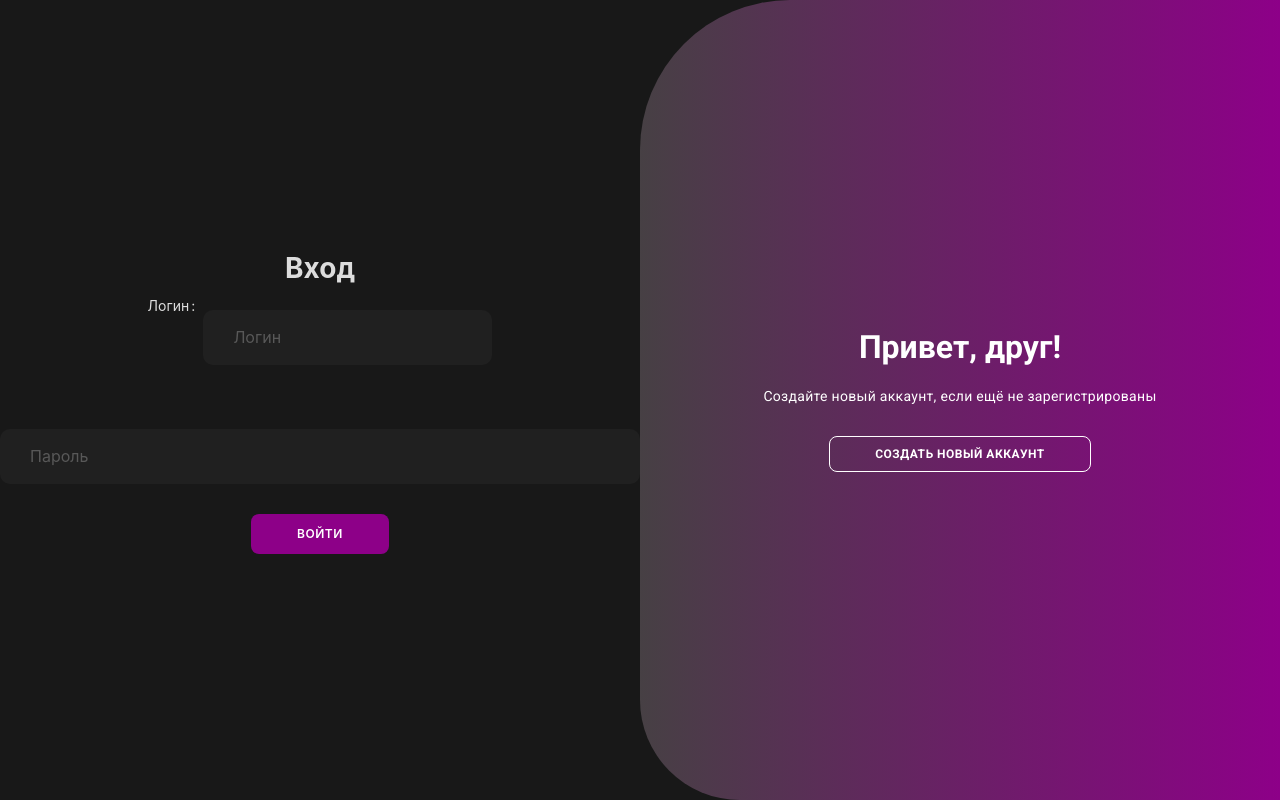
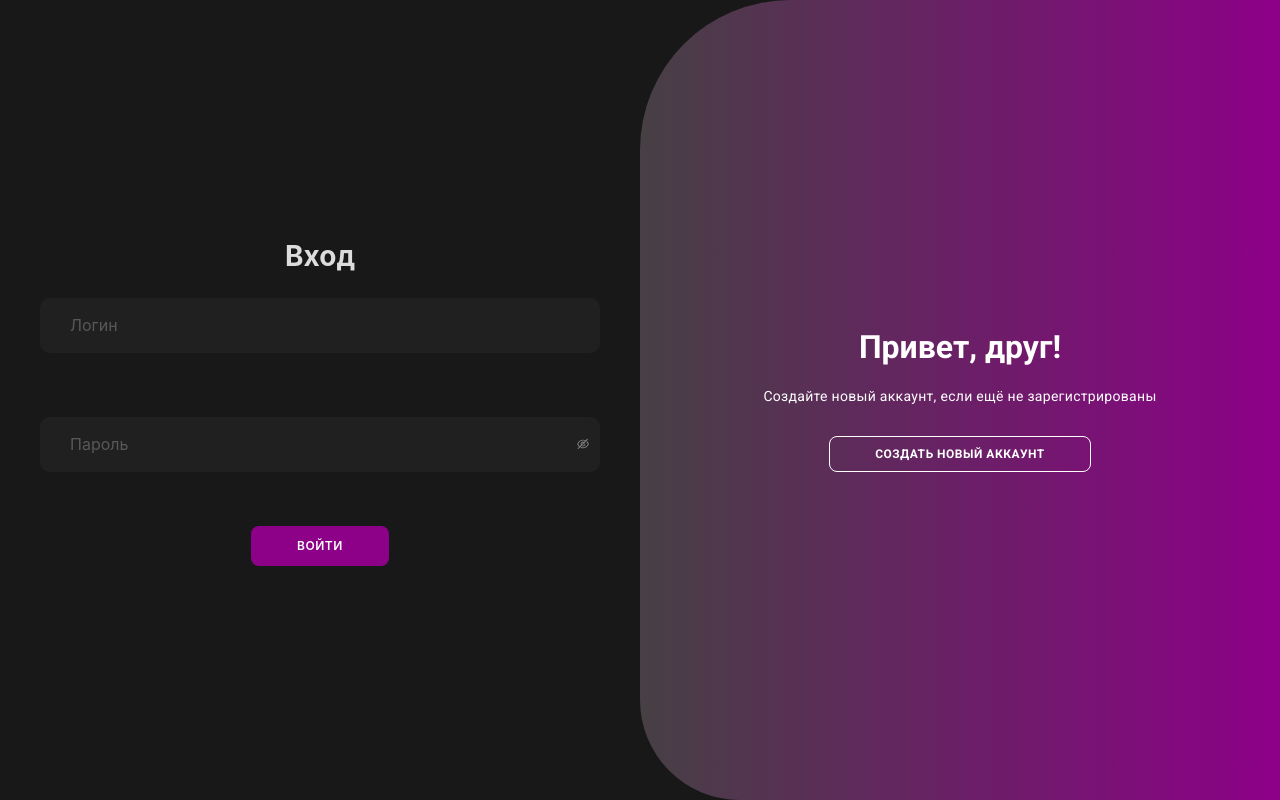
Before and after one commit to papper-ai/Papper-web, a React app: page / in a window 1280 px wide. Built offline with nearby package versions, Linux system fonts and the light colour scheme.

Commit message:
Add validation in auth forms

```diff
--- a/src/features/AuthForm/ui/FormContainer/FormContainer.scss
+++ b/src/features/AuthForm/ui/FormContainer/FormContainer.scss
@@ -12,6 +12,7 @@ form{
     top: 0;
     height: 100%;
     transition: all 0.6s ease-in-out;
+    padding: 0 40px;
 }
 .sign-in{
     left: 0;
@@ -25,3 +26,7 @@ form{
     opacity: 0;
     z-index: 1;
 }
+
+.formItem{
+    width: 100%;
+}
--- a/src/features/AuthForm/ui/FormContainer/FormContainer.tsx
+++ b/src/features/AuthForm/ui/FormContainer/FormContainer.tsx
@@ -1,5 +1,6 @@
 import "./FormContainer.scss"
 import { Form } from "antd"
+import FormItem from "antd/es/form/FormItem"
 import { memo, useCallback } from "react"
 import { useSelector } from "react-redux"
 import { useNavigate } from "react-router-dom"
@@ -81,13 +82,29 @@ export const FormContainer = memo((props: FormContainerProps) => {
                 <span>{description}</span>
                 {isSignUp && (
                     <>
-                        <FormInput value={secret} onChange={onChangeSecret} type="text" placeholder="Секретный ключ" />
+                        <Form.Item className="formItem" name="secret" rules={[{ required: true, message: "Поле обязательно для заполнения" }]}>
+                            <FormInput value={secret} onChange={onChangeSecret} type="text" placeholder="Секретный ключ" />
+                        </Form.Item>
                     </>
                 )}
-                <Form.Item label="Логин" >
+                <Form.Item className="formItem" name="login"
+                    rules={[{ required: true, message: "Поле обязательно для заполнения" },
+                        { min: 3, message: "Минимальная длина 3 символа" },
+                        { max: 32, message: "Максимальная длина 32 символа" }]}
+                >
                     <FormInput value={isSignUp ? registerLogin : login} onChange={onChangeLogin} type="text" placeholder="Логин" />
                 </Form.Item>
-                <FormInput value={isSignUp ? registerPassword : password} onChange={onChangePassword} type="password" placeholder="Пароль" />
+                <Form.Item className="formItem" name="password"
+                    rules={[{ required: true, message: "Поле обязательно для заполнения" },
+                        { min: 3, message: "Минимальная длина 3 символа" },
+                        { max: 32, message: "Максимальная длина 32 символа" },
+                        { pattern: /(?=.*[a-z])/, message: "Пароль должен содержать хотя бы одну строчную букву" },
+                        { pattern: /(?=.*[A-Z])/, message: "Пароль должен содержать хотя бы одну заглавную букву" },
+                        { pattern: /(?=.*[0-9])/, message: "Пароль должен содержать хотя бы одну цифру" },
+                        { pattern: /(?=.*[!@#$%^&*()])/, message: "Пароль должен содержать хотя бы один специальный символ: !@#$%^&*()" }
+                    ]}>
+                    <FormInput value={isSignUp ? registerPassword : password} onChange={onChangePassword} isPassword placeholder="Пароль" />
+                </Form.Item>
                 <Button onClick={onLoginClick}>{buttonName}</Button>
             </Form>
         </div>
--- a/src/shared/ui/Input/Input.module.scss
+++ b/src/shared/ui/Input/Input.module.scss
@@ -7,7 +7,7 @@
     font-size: 32px;
     text-align: center;
     color: white;
-    font-size: 16px;
+    font-size: var(--font-size-m);
     font-weight: 400;
     line-height: 20px;
     letter-spacing: 0%;
--- a/src/shared/ui/Input/Input.tsx
+++ b/src/shared/ui/Input/Input.tsx
@@ -6,7 +6,12 @@ import * as cls from "./Input.module.scss"
 export interface FormInputProps extends InputProps {
     className?: string;
     onChange?: (e: React.ChangeEvent<HTMLInputElement>) => void;
-    value?: string
+    value?: string;
+    isPassword?: boolean;
+}
+
+const style = {
+    fontSize: "16px"
 }
 
 export const FormInput: FC<FormInputProps> = (props) => {
@@ -14,10 +19,14 @@ export const FormInput: FC<FormInputProps> = (props) => {
         className,
         onChange,
         value,
+        isPassword = false,
         ...otherProps
     } = props
 
     return (
-        <Input onChange={onChange} value={value} {...otherProps} className={classNames(cls.Input, className)} />
+        (isPassword
+            ? <Input.Password style={style} onChange={onChange} value={value} {...otherProps} className={classNames(cls.Input, className)} />
+            : <Input onChange={onChange} value={value} {...otherProps} className={classNames(cls.Input, className)} />
+        )
     )
 }
--- a/src/shared/ui/Message/Message.module.scss
+++ b/src/shared/ui/Message/Message.module.scss
@@ -7,6 +7,7 @@
 .content{
     padding: 10px;
     border-radius: var(--border-radius);
+    white-space: pre-wrap;
 }
 .ai{
     .content{
--- a/src/shared/ui/Message/Message.tsx
+++ b/src/shared/ui/Message/Message.tsx
@@ -19,7 +19,8 @@ export const Message = ({ className, sender, content, traceback }: MessageProps)
         <div className={classNames(cls.Message, {}, [className, cls[sender]])}>
             <Avatar theme={sender} />
             <div className={cls.content}>
-                {content.split(/\n/).map((line, index) => index === 0 ? line : <React.Fragment key={line}>{line}<br /></React.Fragment>)}
+                {/* {content.split(/\n/).map((line, index) => index === 0 ? line : <React.Fragment key={line}>{line}<br /></React.Fragment>)} */}
+                {content}
                 {sender === "ai" &&
                     <Acordion items={[{
                         key: "answer",
```
